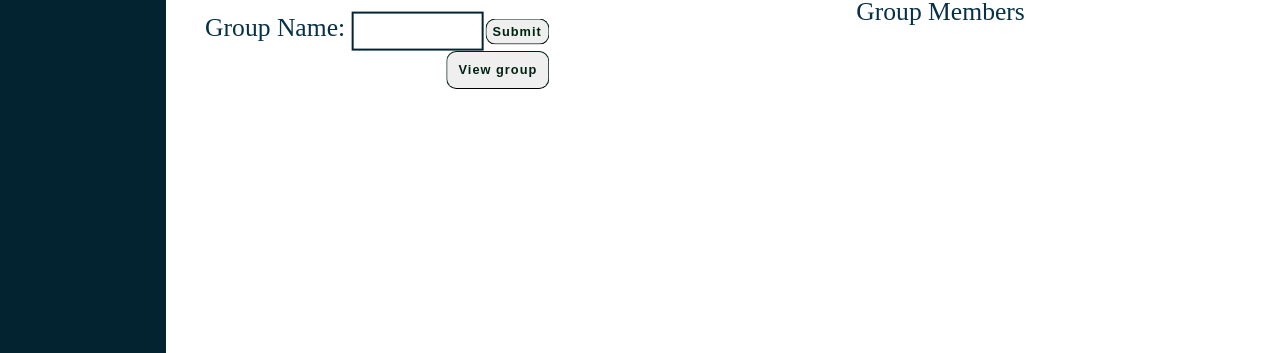
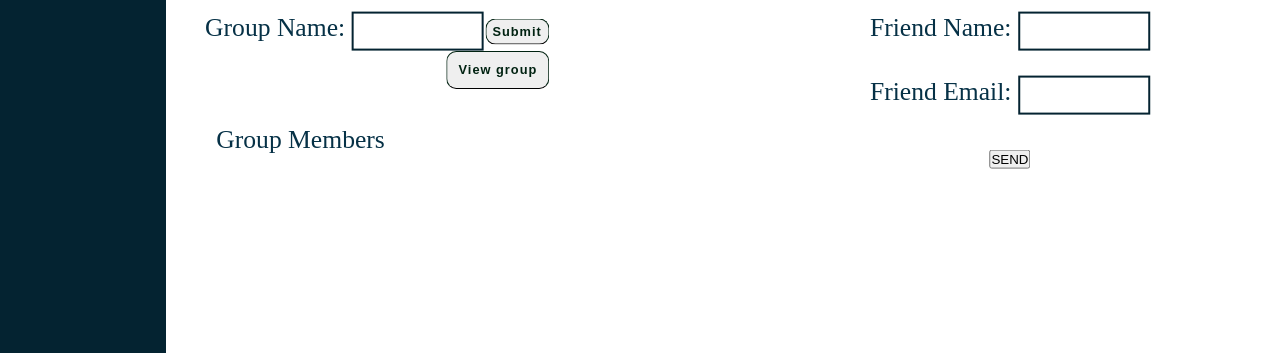
Before and after one commit to Moshekwa/Splitgorithm-HouseHold-Bill-Splitter, a website: page views/splitgorithm/members.html in a window 1280 px wide. Shown: the part 447-800 px from the top of the page. Drawn offline with Linux system fonts and the light colour scheme; files that its build step writes are made by us from their sources; no server answers; files whose address does not match are found by name.

Commit message:
Added layout for invite

```diff
--- a/public/css/members.css
+++ b/public/css/members.css
@@ -219,10 +219,36 @@ input{
   list-style: square inside url("sqpurple.gif");
   list-style-position: outside;
   line-height: 2.5vw;
+  transform: translate(-10vw,-35vw);
+  margin-top: 30vw;
+  position: absolute;
+  text-align: left;
+  display: inline-block;
+  /* background-color: yellow;  */
+}
+
+ .send-invite {
+  /* height: 0vw;
+  width: auto;
+  font-size: 2vw;
+  list-style: square inside url("sqpurple.gif");
+  list-style-position: outside;
+  line-height: 2.5vw;
   transform: translate(40vw,-45vw);
   margin-top: 30vw;
   position: absolute;
   text-align: left;
-  display: inline-block;
-  background-color: yellow;
+  display: inline-block; */
+  /* background-color: yellow;  */
+  width: 35vw;
+  height: auto;
+  font-size: 2vw;
+  color:#063146;
+  line-height: 5vw;
+  text-align: center;
+  -webkit-background-size:cover;
+  background-size: cover;
+  background-position: center center;
+  position: absolute;
+  transform: translate(52vw,-20vw);
 }
--- a/views/splitgorithm/members.html
+++ b/views/splitgorithm/members.html
@@ -99,6 +99,17 @@
             <div class="list" ><p></p>
                 <ol id="groupNames">Group Members</ol>
             </div>
+            <div class="send-invite">
+                <h2>Invite your friend</h2>
+                <form action="/splitgorithm/api/sendinvite" method="POST">
+                    <div><label for="friendname">Friend Name:</label>
+                        <input type="text" id="friendname" name="friendname"><br />
+                        <div></div><label for="friendemail">Friend Email:</label>
+                        <input type="text" id="friendemail" name="friendemail">
+                    </div>
+                    <button class="buttons5" type="submit">SEND</button>
+                </form>
+            </div>
         </div>
 
 
```
